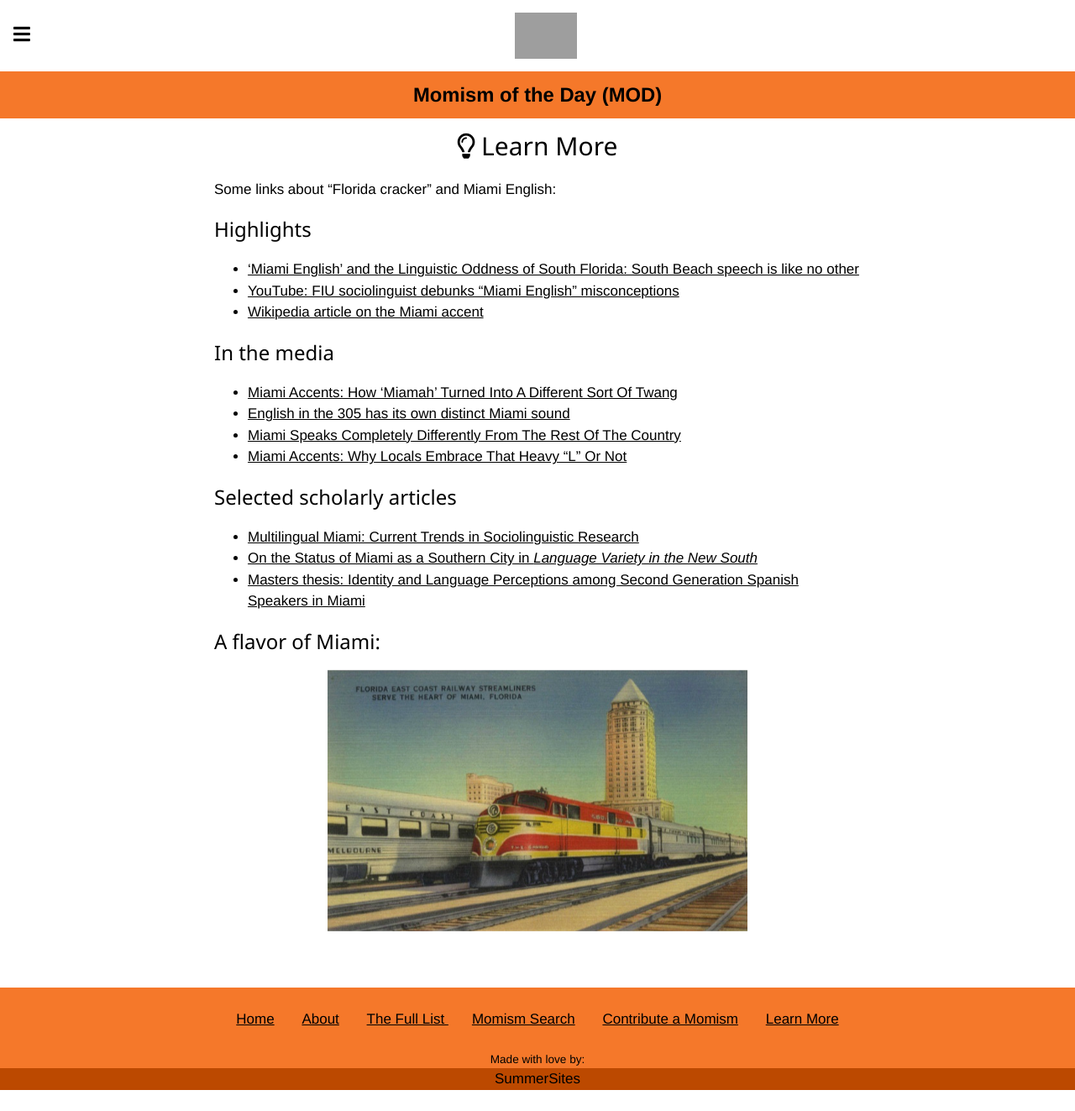
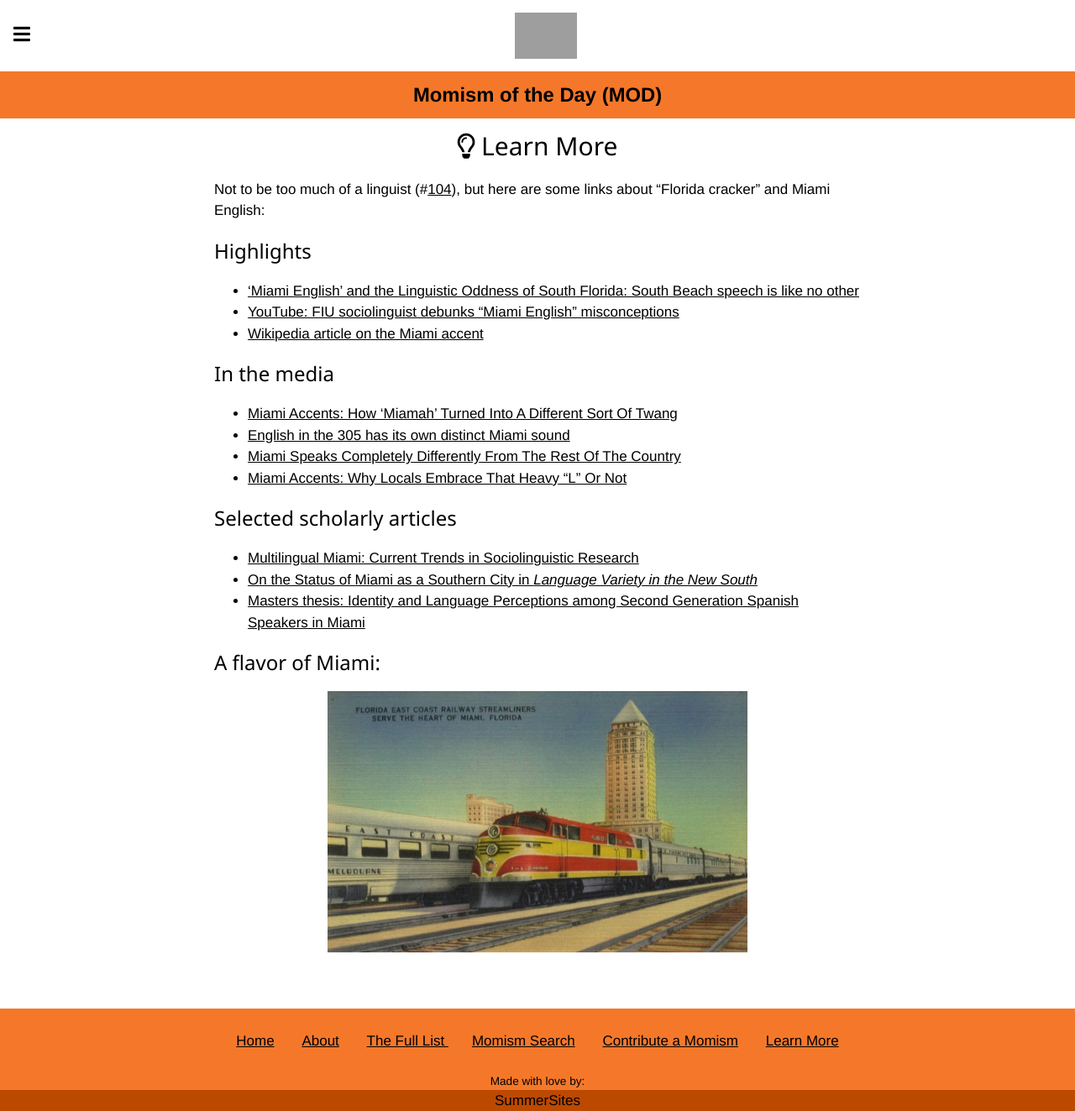
Before and after one commit to summerhays/new_momisms, a Jekyll site: the page built from resources.md, in a window 1280 px wide. Shown: the whole page at 84% size. Built offline with Jekyll 4.4.1, drawn with Linux system fonts in a browser that asks for light colours; before the commit the page ends 1298 px from its top, so only the background shows below that; grey boxes are pictures that could not be loaded.

Commit message:
little text updates

```diff
--- a/resources.md
+++ b/resources.md
@@ -3,7 +3,7 @@ title: <i class="far fa-lightbulb"></i>&nbsp;Learn More
 layout: default
 id: resources
 ---
-Some links about "Florida cracker" and Miami English:
+Not to be too much of a linguist (#[104](https://mom.summerhays.net/list.html#momism_id104)), but here are some links about "Florida cracker" and Miami English:
 
 ### Highlights
 * [‘Miami English’ and the Linguistic Oddness of South Florida: South Beach speech is like no other](https://www.atlasobscura.com/articles/miami-accent){: target="_blank"}
```
